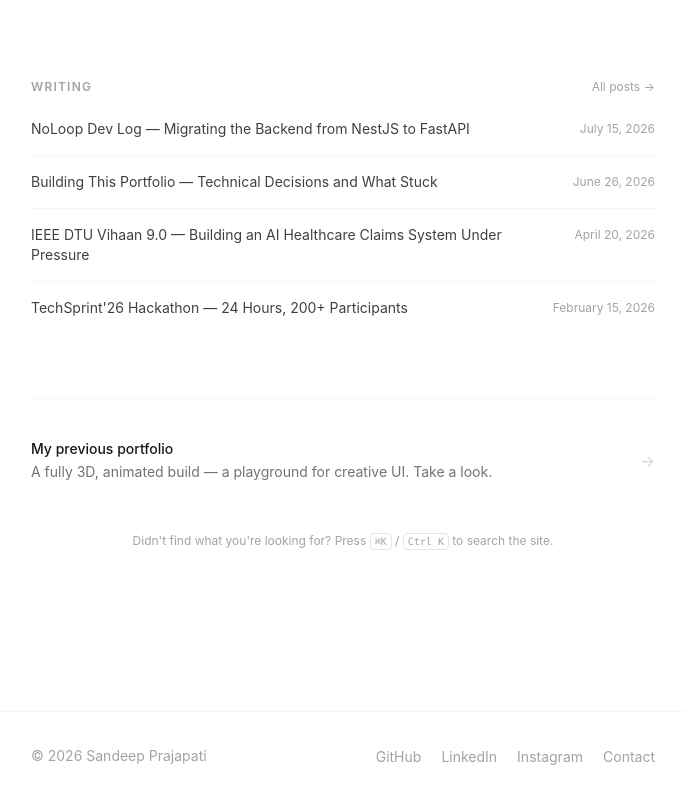
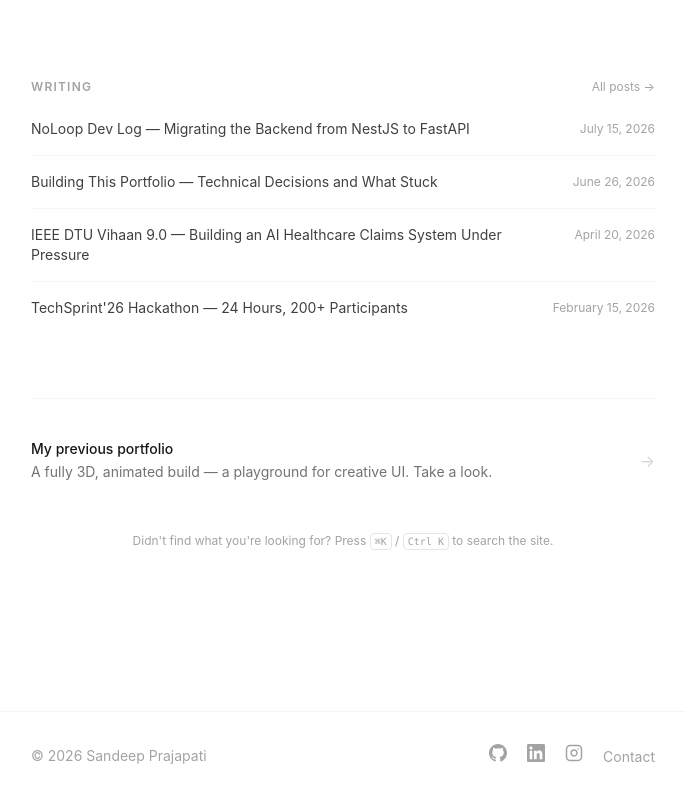
Before and after one commit to simplysandeepp/ember, a Next.js app: page / in a window 1280 px wide. Shown: the part 1062-1862 px from the top of the page, without its empty margins (297-982 px from the left). Built offline with nearby package versions, Linux system fonts and the light colour scheme.

Commit message:
feat(footer): replace text links with SVG icons for GitHub, LinkedIn, Instagram (#96)

```diff
--- a/components/footer.tsx
+++ b/components/footer.tsx
@@ -1,5 +1,31 @@
 import Link from 'next/link';
 import { siteConfig } from '@/lib/metadata';
+
+function GitHubIcon() {
+  return (
+    <svg width="18" height="18" viewBox="0 0 24 24" fill="currentColor" aria-hidden="true">
+      <path d="M12 0C5.374 0 0 5.373 0 12c0 5.302 3.438 9.8 8.207 11.387.599.111.793-.261.793-.577v-2.234c-3.338.726-4.033-1.416-4.033-1.416-.546-1.387-1.333-1.756-1.333-1.756-1.089-.745.083-.729.083-.729 1.205.084 1.839 1.237 1.839 1.237 1.07 1.834 2.807 1.304 3.492.997.107-.775.418-1.305.762-1.604-2.665-.305-5.467-1.334-5.467-5.931 0-1.311.469-2.381 1.236-3.221-.124-.303-.535-1.524.117-3.176 0 0 1.008-.322 3.301 1.23A11.509 11.509 0 0112 5.803c1.02.005 2.047.138 3.006.404 2.291-1.552 3.297-1.23 3.297-1.23.653 1.653.242 2.874.118 3.176.77.84 1.235 1.911 1.235 3.221 0 4.609-2.807 5.624-5.479 5.921.43.372.823 1.102.823 2.222v3.293c0 .319.192.694.801.576C20.566 21.797 24 17.3 24 12c0-6.627-5.373-12-12-12z" />
+    </svg>
+  );
+}
+
+function LinkedInIcon() {
+  return (
+    <svg width="18" height="18" viewBox="0 0 24 24" fill="currentColor" aria-hidden="true">
+      <path d="M20.447 20.452h-3.554v-5.569c0-1.328-.027-3.037-1.852-3.037-1.853 0-2.136 1.445-2.136 2.939v5.667H9.351V9h3.414v1.561h.046c.477-.9 1.637-1.85 3.37-1.85 3.601 0 4.267 2.37 4.267 5.455v6.286zM5.337 7.433c-1.144 0-2.063-.926-2.063-2.065 0-1.138.92-2.063 2.063-2.063 1.14 0 2.064.925 2.064 2.063 0 1.139-.925 2.065-2.064 2.065zm1.782 13.019H3.555V9h3.564v11.452zM22.225 0H1.771C.792 0 0 .774 0 1.729v20.542C0 23.227.792 24 1.771 24h20.451C23.2 24 24 23.227 24 22.271V1.729C24 .774 23.2 0 22.222 0h.003z" />
+    </svg>
+  );
+}
+
+function InstagramIcon() {
+  return (
+    <svg width="18" height="18" viewBox="0 0 24 24" fill="none" stroke="currentColor" strokeWidth="2" strokeLinecap="round" strokeLinejoin="round" aria-hidden="true">
+      <rect x="2" y="2" width="20" height="20" rx="5" ry="5" />
+      <path d="M16 11.37A4 4 0 1 1 12.63 8 4 4 0 0 1 16 11.37z" />
+      <line x1="17.5" y1="6.5" x2="17.51" y2="6.5" />
+    </svg>
+  );
+}
 
 export default function Footer() {
   return (
@@ -14,9 +40,10 @@
               href={siteConfig.github}
               target="_blank"
               rel="noopener noreferrer"
-              className="text-sm text-neutral-400 dark:text-neutral-500 hover:text-neutral-900 dark:hover:text-neutral-100 transition-colors"
+              className="inline-flex items-center text-neutral-400 dark:text-neutral-500 hover:text-neutral-900 dark:hover:text-neutral-100 transition-colors"
+              aria-label="GitHub"
             >
-              GitHub
+              <GitHubIcon />
             </a>
           </li>
           <li>
@@ -24,9 +51,10 @@
               href={siteConfig.linkedin}
               target="_blank"
               rel="noopener noreferrer"
-              className="text-sm text-neutral-400 dark:text-neutral-500 hover:text-neutral-900 dark:hover:text-neutral-100 transition-colors"
+              className="inline-flex items-center text-neutral-400 dark:text-neutral-500 hover:text-neutral-900 dark:hover:text-neutral-100 transition-colors"
+              aria-label="LinkedIn"
             >
-              LinkedIn
+              <LinkedInIcon />
             </a>
           </li>
           <li>
@@ -34,9 +62,10 @@
               href={siteConfig.instagram}
               target="_blank"
               rel="noopener noreferrer"
-              className="text-sm text-neutral-400 dark:text-neutral-500 hover:text-neutral-900 dark:hover:text-neutral-100 transition-colors"
+              className="inline-flex items-center text-neutral-400 dark:text-neutral-500 hover:text-neutral-900 dark:hover:text-neutral-100 transition-colors"
+              aria-label="Instagram"
             >
-              Instagram
+              <InstagramIcon />
             </a>
           </li>
           <li>
```
